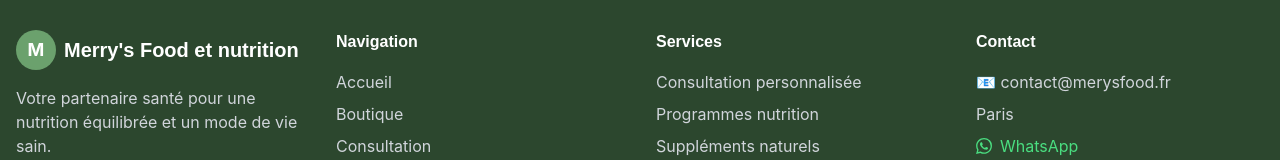
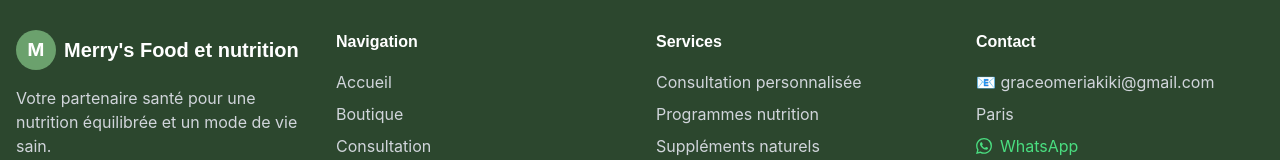
Before and after one commit to lachose-jB/meryFood, a Vue app: page / in a window 1280 px wide. Shown: the part 1900-2060 px from the top of the page. Built offline with nearby package versions, Linux system fonts and the light colour scheme; no server answers; the database is empty.

Commit message:
Updated Footer.vue

```diff
--- a/src/components/Footer.vue
+++ b/src/components/Footer.vue
@@ -56,7 +56,7 @@
         <div>
           <h3 class="font-title font-semibold mb-4">Contact</h3>
           <div class="space-y-2 text-gray-300">
-            <p>📧 contact@merysfood.fr</p>
+            <p>📧 graceomeriakiki@gmail.com</p>
             <p>Paris</p>
             <a
               href="https://wa.me/33123456789"
```
